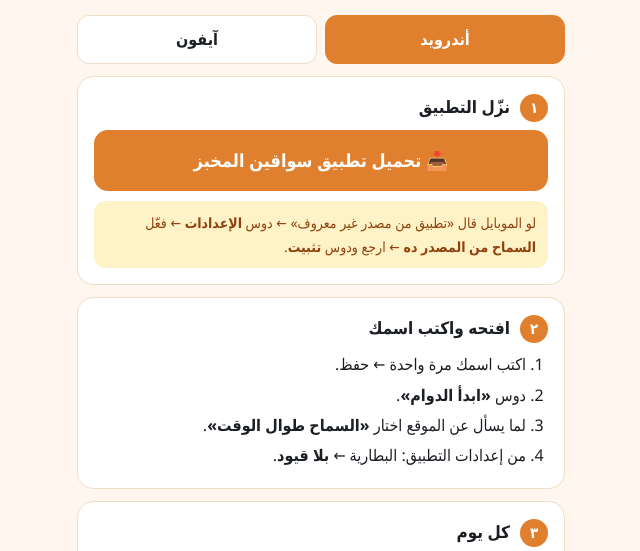
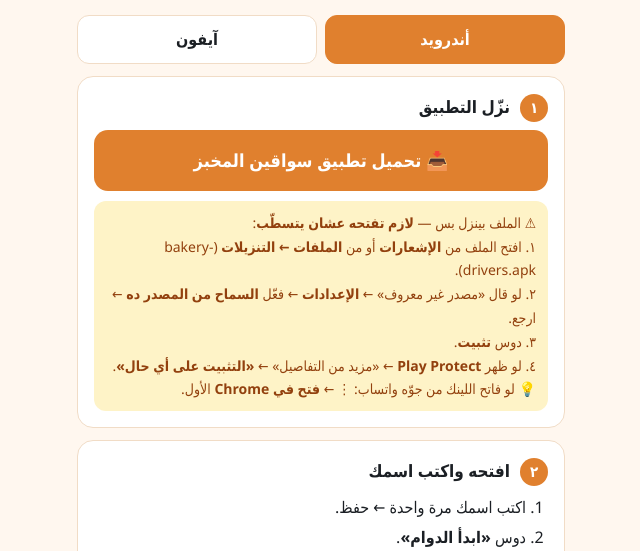
Before and after one commit to mosaadzomara1-tech/bakery-drivers, a plain HTML site: page docs/index.html in a window 1280 px wide. Shown: the part 211-762 px from the top of the page, without its empty margins (319-959 px from the left). Drawn offline with Linux system fonts and the light colour scheme.

Commit message:
تحديث

```diff
--- a/docs/index.html
+++ b/docs/index.html
@@ -40,7 +40,12 @@ ol{margin:4px 0 0;padding-inline-start:22px} li{margin:3px 0}
     <div class="step">
       <h2><span class="n">١</span>نزّل التطبيق</h2>
       <a class="btn" id="apk" href="https://github.com/mosaadzomara1-tech/bakery-drivers/releases/latest/download/bakery-drivers.apk">📥 تحميل تطبيق سواقين المخبز</a>
-      <div class="hint">لو الموبايل قال «تطبيق من مصدر غير معروف» ← دوس <b>الإعدادات</b> ← فعّل <b>السماح من المصدر ده</b> ← ارجع ودوس <b>تثبيت</b>.</div>
+      <div class="hint">⚠ الملف بينزل بس — <b>لازم تفتحه عشان يتسطّب</b>:<br>
+        ١. افتح الملف من <b>الإشعارات</b> أو من <b>الملفات ← التنزيلات</b> (bakery-drivers.apk).<br>
+        ٢. لو قال «مصدر غير معروف» ← <b>الإعدادات</b> ← فعّل <b>السماح من المصدر ده</b> ← ارجع.<br>
+        ٣. دوس <b>تثبيت</b>.<br>
+        ٤. لو ظهر <b>Play Protect</b> ← «مزيد من التفاصيل» ← <b>«التثبيت على أي حال»</b>.<br>
+        💡 لو فاتح اللينك من جوّه واتساب: ⋮ ← <b>فتح في Chrome</b> الأول.</div>
     </div>
     <div class="step">
       <h2><span class="n">٢</span>افتحه واكتب اسمك</h2>
```
